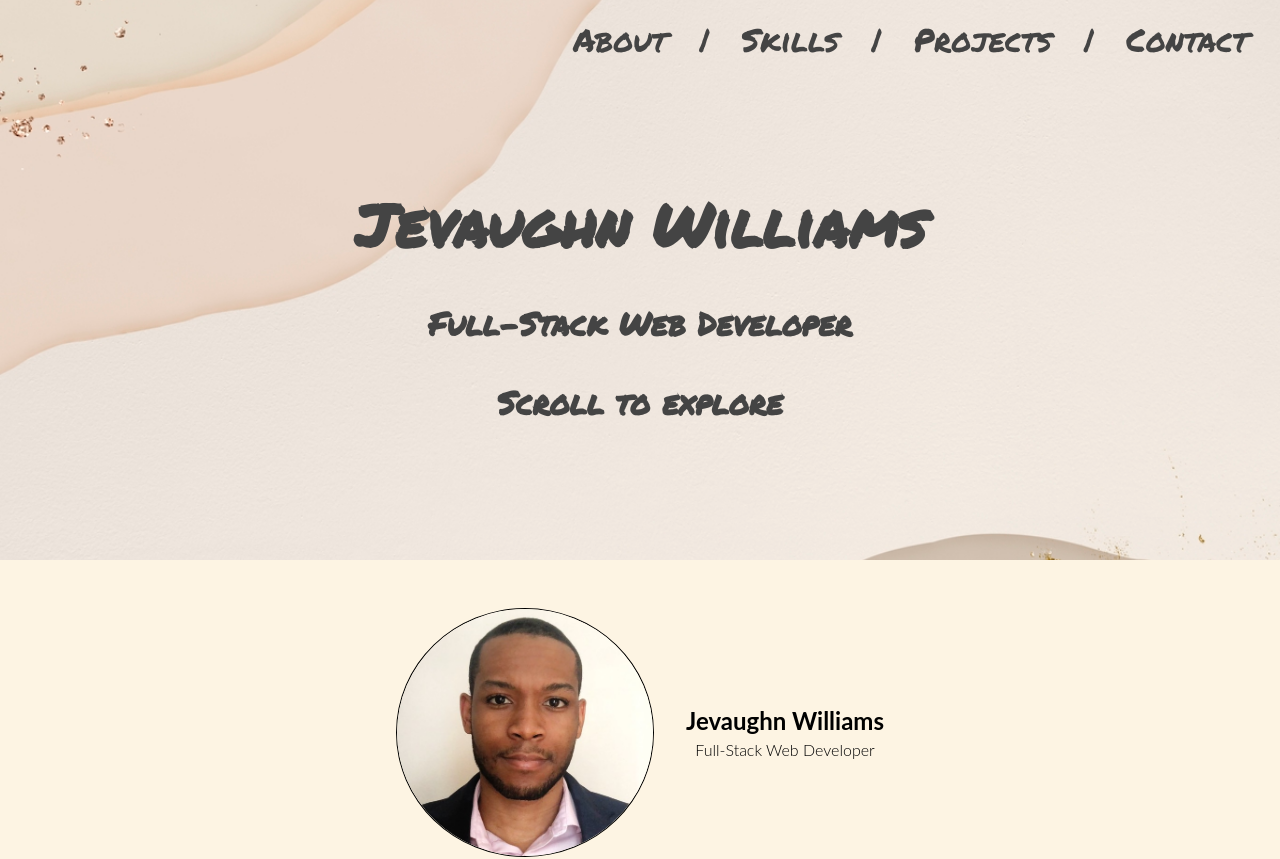
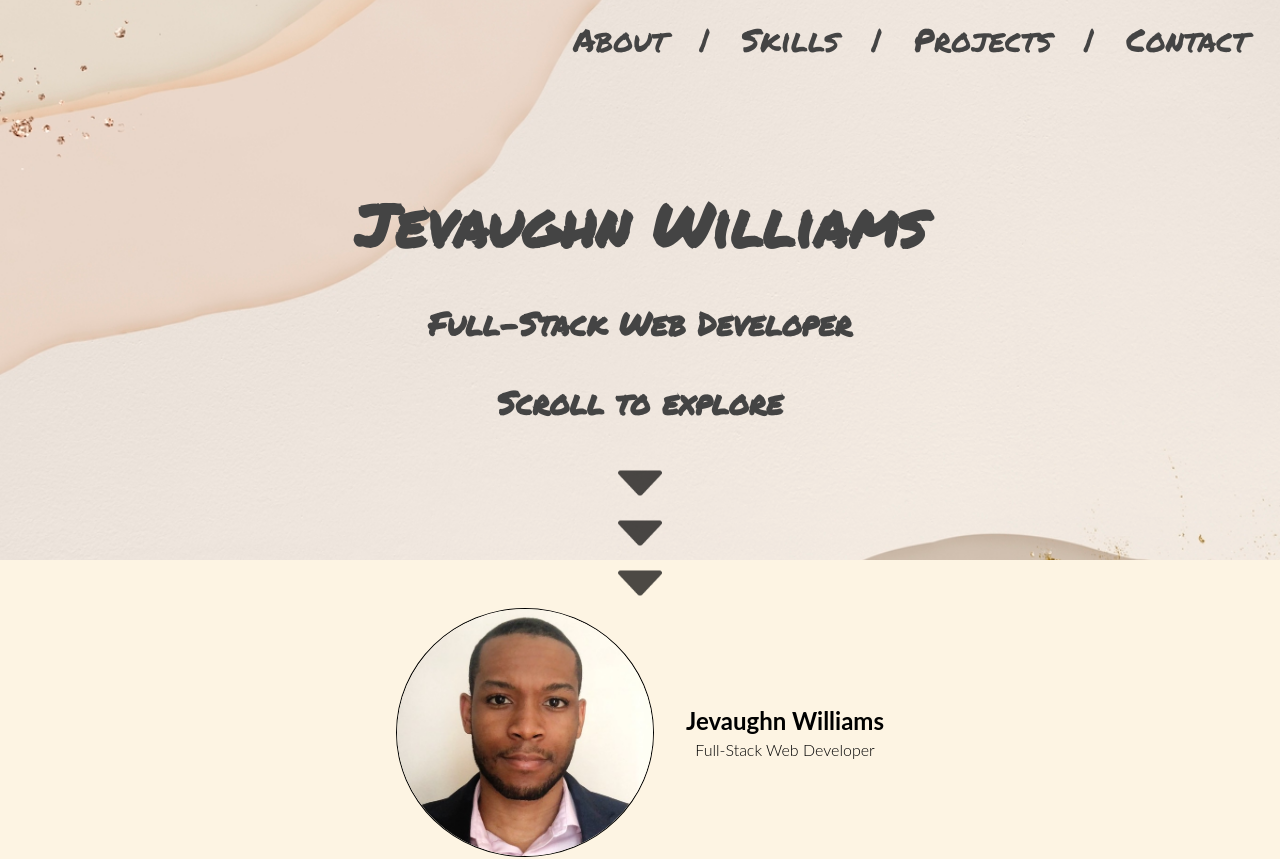
Before and after one commit to Jevaughn-W/portfolio-site, a React (Create React App) app: page / in a window 1280 px wide. Shown: the top 859 px of the page. Built offline with nearby package versions, Linux system fonts and the light colour scheme.

Commit message:
Add arrows center in page

```diff
--- a/src/Components/Landing-page/landing.css
+++ b/src/Components/Landing-page/landing.css
@@ -26,5 +26,14 @@
   font-size: 32px;
   font-family: "Permanent Marker";
 }
+#landing-page .down-arrow {
+  display: flex;
+  flex-direction: column;
+  justify-content: center;
+  align-items: center;
+}
+#landing-page .down-arrow img {
+  opacity: 70%;
+}
 
 /*# sourceMappingURL=landing.css.map */
--- a/src/Components/Landing-page/landing.jsx
+++ b/src/Components/Landing-page/landing.jsx
@@ -10,6 +10,11 @@ export default function Landing() {
       <h2>Jevaughn Williams</h2>
       <h3>Full-Stack Web Developer</h3>
       <h3>Scroll to explore</h3>
+      <div className='down-arrow'>
+        <img src='images/down.png' width='50px' height='50px'/>
+        <img src='images/down.png' width='50px' height='50px'/>
+        <img src='images/down.png' width='50px' height='50px'/>
+      </div>
 
     </div>
   )
--- a/src/Components/Landing-page/landing.scss
+++ b/src/Components/Landing-page/landing.scss
@@ -1,7 +1,7 @@
 @import '../../_variables.scss';
 
 
-#landing-page{
+#landing-page{ // Allows the image to fill the entire screen without repeating or any other isses
   background: url('./landing-background.jpg') no-repeat center center fixed ;
   -webkit-background-size: cover;
   -moz-background-size: cover;
@@ -26,4 +26,15 @@
 
   text-align: center;
 
+  .down-arrow {
+    display: flex;
+    flex-direction: column;
+    justify-content: center;
+    align-items: center;
+
+    img {
+      opacity: 70%; // Colour doesn't work therefore reduced the opacity for a close match
+    }
+  }
+
 }
```
Also changed, not shown: 1 other file (tests, documents, lock files or other folders).
